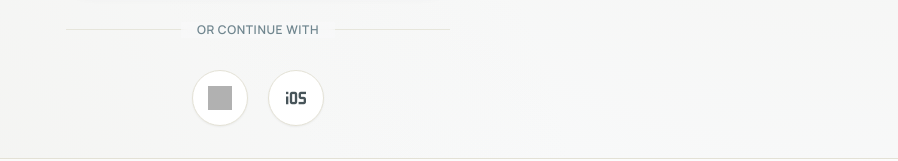
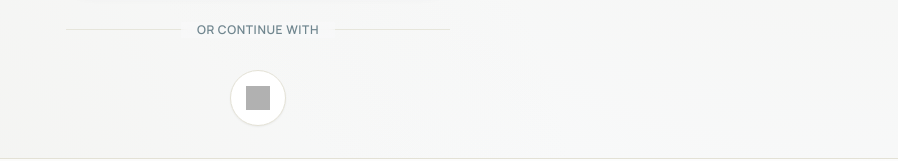
Before and after one commit to Pogut/soulSync, a plain HTML site: page index.html in a window 1280 px wide. Shown: the part 639-800 px from the top of the page, without its empty margins (382-1280 px from the left). Drawn offline with nearby package versions, Linux system fonts and the light colour scheme; grey boxes are pictures that could not be loaded.

Commit message:
Remove Apple sign-in button from index.html
Removed the Apple sign-in button from the HTML.

```diff
--- a/index.html
+++ b/index.html
@@ -181,14 +181,6 @@
           />
         </button>
 
-        <button
-          aria-label="Sign in with Apple"
-          class="group w-14 h-14 rounded-full bg-white border border-pearl-beige shadow-sm flex items-center justify-center hover:bg-bright-snow hover:-translate-y-0.5 transition-all duration-300"
-        >
-          <span class="material-symbols-outlined text-deep-space-blue text-3xl opacity-80 group-hover:opacity-100 transition-opacity"
-            >ios</span
-          >
-        </button>
       </div>
     </div>
 
```
